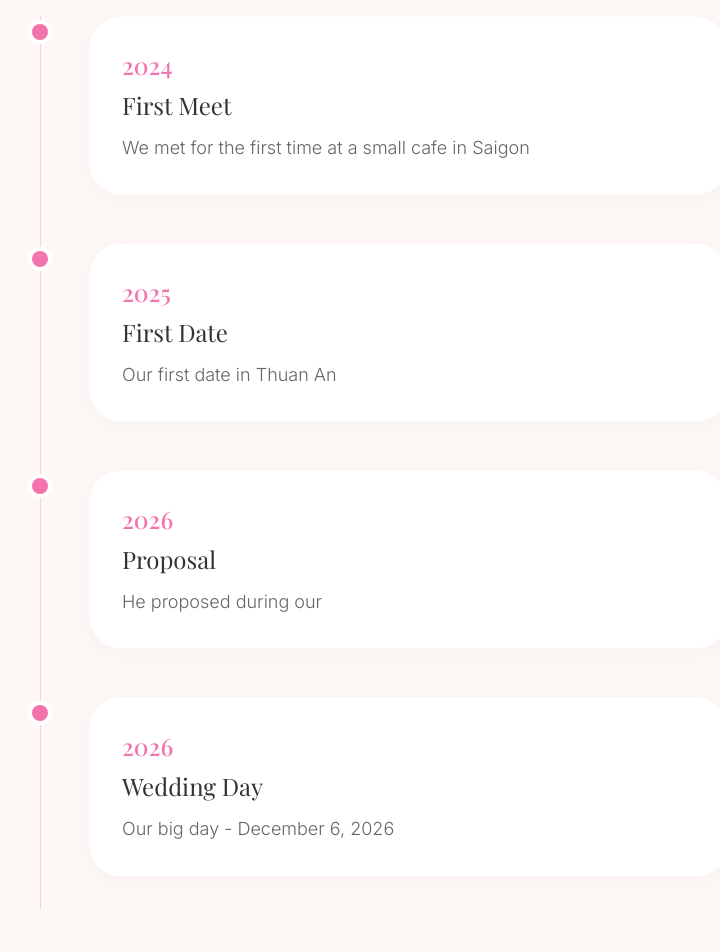
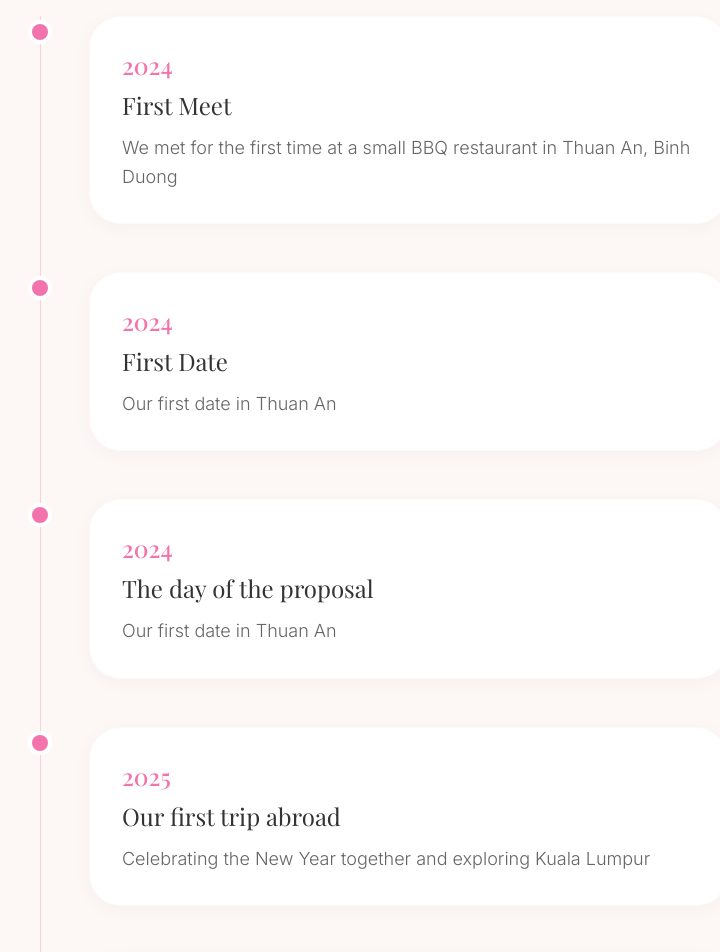
Before and after one commit to DatPHP/Wedding-Janes-Henry-2026, a Next.js app: page / in a window 1280 px wide. Shown: the part 2580-3532 px from the top of the page, without its empty margins (272-992 px from the left). Built offline with nearby package versions, Linux system fonts and the light colour scheme; a web font is replaced by a local one.

Commit message:
update more

```diff
--- a/components/EventInfo.tsx
+++ b/components/EventInfo.tsx
@@ -13,8 +13,8 @@ export default function EventInfo() {
                         <p className="font-medium text-foreground">06 December 2026</p>
                         <p>10:00 AM - 11:30 AM</p>
                         <div className="w-12 h-[1px] bg-accent/30 mx-auto"></div>
-                        <p className="font-medium text-foreground">St. Patrick's Cathedral</p>
-                        <p className="text-sm">5th Ave, New York, NY</p>
+                        <p className="font-medium text-foreground">Phu Cat, Binh Dinh</p>
+                        <p className="text-sm">Janes's hometown</p>
                     </div>
                 </div>
 
@@ -25,8 +25,8 @@ export default function EventInfo() {
                         <p className="font-medium text-foreground">06 December 2026</p>
                         <p>6:00 PM - Late</p>
                         <div className="w-12 h-[1px] bg-accent/30 mx-auto"></div>
-                        <p className="font-medium text-foreground">The Plaza Hotel</p>
-                        <p className="text-sm">768 5th Ave, New York, NY</p>
+                        <p className="font-medium text-foreground">Thuan An, Binh Duong</p>
+                        <p className="text-sm">Henry's hometown</p>
                     </div>
                 </div>
             </div>
--- a/components/Story.tsx
+++ b/components/Story.tsx
@@ -3,17 +3,26 @@ export default function Story() {
         {
             year: "2024",
             title: "First Meet",
-            desc: "We met for the first time at a small cafe in Saigon",
+            desc: "We met for the first time at a small BBQ restaurant in Thuan An, Binh Duong",
         },
         {
-            year: "2025",
+            year: "2024",
             title: "First Date",
             desc: "Our first date in Thuan An",
         },
         {
+            year: "2024",
+            title: "The day of the proposal",
+            desc: "Our first date in Thuan An",
+        },
+        {
+            year: "2025",
+            title: "Our first trip abroad",
+            desc: "Celebrating the New Year together and exploring Kuala Lumpur",
+        }, {
             year: "2026",
-            title: "Proposal",
-            desc: "He proposed during our ",
+            title: "Hue - Da Nang - Hoi An trip",
+            desc: "Let's me think....",
         },
         {
             year: "2026",
```
